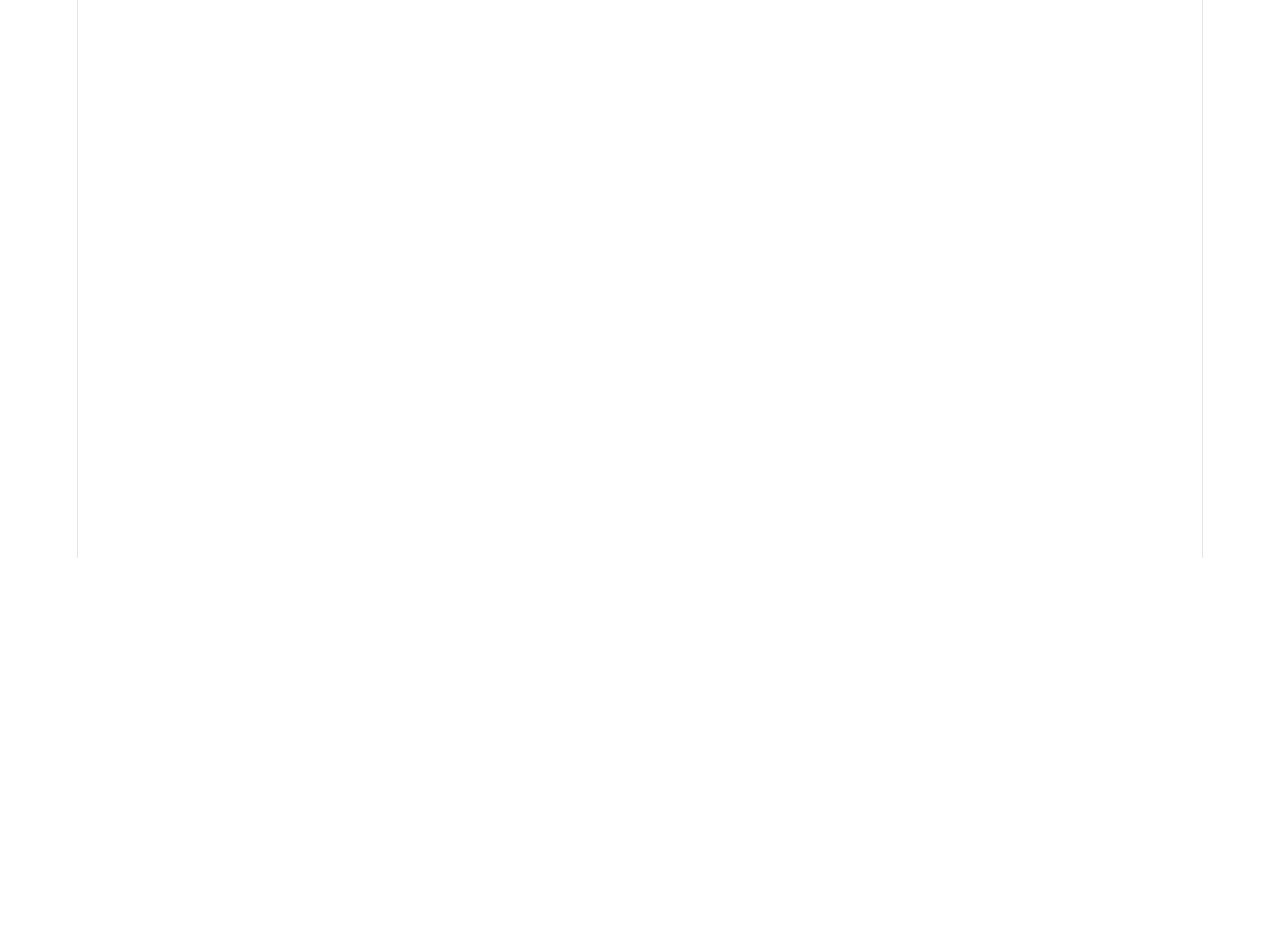
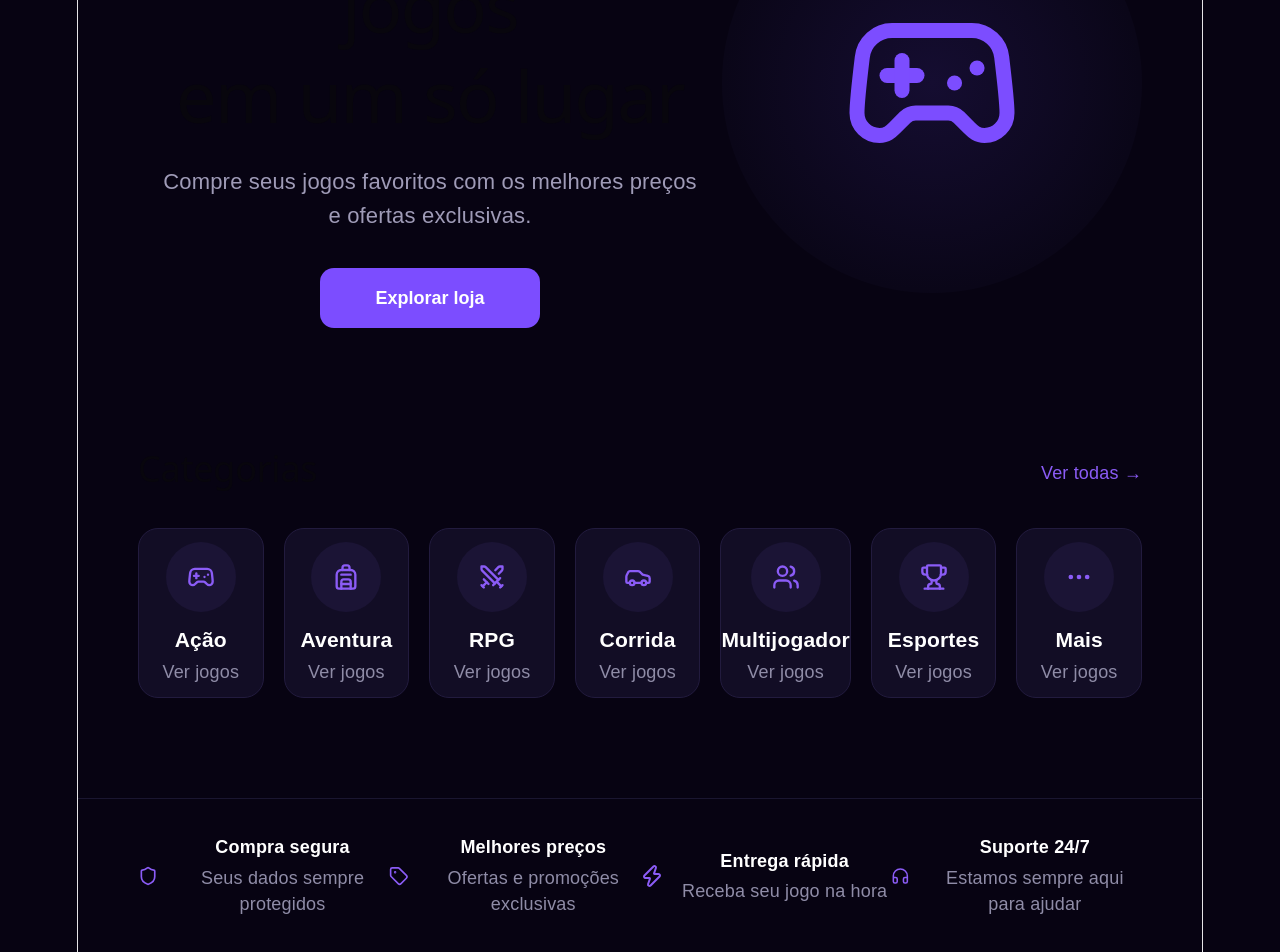
Before and after one commit to CristhianDeJesusAlmeida/Projeto-Vaporzao, a React (Vite) app: page / in a window 1280 px wide. Shown: the part 242-1194 px from the top of the page. Before the commit the page ends 800 px from the top, so only its background shows below. Built offline with nearby package versions, Linux system fonts and the light colour scheme.

Commit message:
Pagina Home adcionada

```diff
--- a/package.json
+++ b/package.json
@@ -11,9 +11,11 @@
   },
   "dependencies": {
     "axios": "^1.16.1",
+    "lucide-react": "^1.16.0",
     "react": "^19.2.6",
     "react-dom": "^19.2.6",
-    "react-router": "^7.15.1"
+    "react-router": "^7.15.1",
+    "react-router-dom": "^7.15.1"
   },
   "devDependencies": {
     "@eslint/js": "^10.0.1",
--- /dev/null
+++ b/src/pages/Home.css
@@ -0,0 +1,370 @@
+/* Home.css */
+
+* {
+  margin: 0;
+  padding: 0;
+  box-sizing: border-box;
+}
+
+body {
+  background: #070312;
+  font-family: Arial, Helvetica, sans-serif;
+  color: white;
+}
+
+.home {
+  width: 100%;
+  min-height: 100vh;
+  background: #070312;
+}
+
+/* NAVBAR */
+
+.navbar {
+  width: 100%;
+  height: 90px;
+  border-bottom: 1px solid #1a1630;
+
+  display: flex;
+  align-items: center;
+  justify-content: space-between;
+
+  padding: 0 60px;
+}
+
+.logo {
+  display: flex;
+  align-items: center;
+  gap: 12px;
+}
+
+.logo-icon {
+  width: 38px;
+  height: 38px;
+  background: #7c4dff;
+
+  border-radius: 10px;
+
+  display: flex;
+  align-items: center;
+  justify-content: center;
+}
+
+.logo h2 {
+  font-size: 28px;
+}
+
+.logo span {
+  color: #8b5cf6;
+}
+
+nav {
+  display: flex;
+  gap: 30px;
+}
+
+nav a {
+  text-decoration: none;
+  color: #8f8ca7;
+  font-size: 16px;
+  transition: 0.3s;
+}
+
+nav a:hover {
+  color: white;
+}
+
+nav .active {
+  color: #8b5cf6;
+}
+
+.navbar-right {
+  display: flex;
+  align-items: center;
+  gap: 20px;
+}
+
+.search-box {
+  width: 420px;
+  height: 45px;
+
+  border: 1px solid #2b2447;
+  border-radius: 12px;
+
+  display: flex;
+  align-items: center;
+
+  padding: 0 15px;
+  gap: 10px;
+
+  color: #777;
+}
+
+.search-box input {
+  background: transparent;
+  border: none;
+  outline: none;
+  color: white;
+  width: 100%;
+}
+
+.icon {
+  cursor: pointer;
+}
+
+.cart {
+  position: relative;
+  cursor: pointer;
+}
+
+.cart span {
+  width: 18px;
+  height: 18px;
+  background: #8b5cf6;
+  border-radius: 50%;
+
+  position: absolute;
+  top: -8px;
+  right: -10px;
+
+  display: flex;
+  align-items: center;
+  justify-content: center;
+
+  font-size: 11px;
+}
+
+/* HERO */
+
+.hero {
+  width: 100%;
+  min-height: 520px;
+
+  display: flex;
+  align-items: center;
+  justify-content: space-between;
+
+  padding: 80px 60px;
+}
+
+.hero-text h1 {
+  font-size: 72px;
+  line-height: 90px;
+  margin-bottom: 25px;
+}
+
+.hero-text p {
+  color: #9f9bb7;
+  font-size: 22px;
+  line-height: 34px;
+  margin-bottom: 35px;
+}
+
+.hero-text button {
+  width: 220px;
+  height: 60px;
+
+  border: none;
+  border-radius: 14px;
+
+  background: #7c4dff;
+  color: white;
+
+  font-size: 18px;
+  font-weight: bold;
+
+  cursor: pointer;
+  transition: 0.3s;
+}
+
+.hero-text button:hover {
+  background: #6938ef;
+}
+
+.hero-image {
+  display: flex;
+  align-items: center;
+  justify-content: center;
+}
+
+.circle {
+  width: 420px;
+  height: 420px;
+
+  border-radius: 50%;
+
+  background: radial-gradient(circle, #150d31 0%, #0a0618 70%);
+
+  display: flex;
+  align-items: center;
+  justify-content: center;
+
+  color: #7c4dff;
+}
+
+/* CATEGORIAS */
+
+.categories {
+  padding: 40px 60px;
+}
+
+.categories-top {
+  display: flex;
+  align-items: center;
+  justify-content: space-between;
+
+  margin-bottom: 30px;
+}
+
+.categories-top h2 {
+  font-size: 36px;
+}
+
+.categories-top a {
+  text-decoration: none;
+  color: #8b5cf6;
+}
+
+.categories-grid {
+  display: grid;
+  grid-template-columns: repeat(7, 1fr);
+  gap: 20px;
+}
+
+.category-card {
+  height: 170px;
+
+  background: #120d25;
+  border: 1px solid #221b3e;
+  border-radius: 20px;
+
+  display: flex;
+  flex-direction: column;
+  align-items: center;
+  justify-content: center;
+
+  transition: 0.3s;
+  cursor: pointer;
+}
+
+.category-card:hover {
+  transform: translateY(-5px);
+  border-color: #7c4dff;
+}
+
+.category-icon {
+  width: 70px;
+  height: 70px;
+
+  border-radius: 50%;
+  background: #1b1435;
+
+  display: flex;
+  align-items: center;
+  justify-content: center;
+
+  color: #8b5cf6;
+
+  margin-bottom: 15px;
+}
+
+.category-card h3 {
+  margin-bottom: 6px;
+}
+
+.category-card p {
+  color: #8f8ca7;
+}
+
+/* BENEFÍCIOS */
+
+.benefits {
+  width: 100%;
+  margin-top: 60px;
+
+  border-top: 1px solid #1a1630;
+
+  display: grid;
+  grid-template-columns: repeat(4, 1fr);
+
+  padding: 35px 60px;
+}
+
+.benefit-item {
+  display: flex;
+  align-items: center;
+  gap: 18px;
+}
+
+.benefit-item svg {
+  color: #8b5cf6;
+}
+
+.benefit-item p {
+  color: #8f8ca7;
+  margin-top: 4px;
+}
+
+/* RESPONSIVO */
+
+@media (max-width: 1200px) {
+  .categories-grid {
+    grid-template-columns: repeat(3, 1fr);
+  }
+
+  .hero {
+    flex-direction: column;
+    gap: 60px;
+    text-align: center;
+  }
+
+  .benefits {
+    grid-template-columns: repeat(2, 1fr);
+    gap: 40px;
+  }
+}
+
+@media (max-width: 768px) {
+  .navbar {
+    padding: 20px;
+    flex-direction: column;
+    height: auto;
+    gap: 20px;
+  }
+
+  nav {
+    flex-wrap: wrap;
+    justify-content: center;
+  }
+
+  .search-box {
+    width: 100%;
+  }
+
+  .hero {
+    padding: 50px 20px;
+  }
+
+  .hero-text h1 {
+    font-size: 48px;
+    line-height: 60px;
+  }
+
+  .categories {
+    padding: 20px;
+  }
+
+  .categories-grid {
+    grid-template-columns: repeat(2, 1fr);
+  }
+
+  .benefits {
+    grid-template-columns: 1fr;
+    padding: 30px 20px;
+  }
+
+  .circle {
+    width: 260px;
+    height: 260px;
+  }
+}
--- a/src/pages/HomePage.jsx
+++ b/src/pages/HomePage.jsx
@@ -1,5 +1,105 @@
+import "./Home.css";
+import {Search,ShoppingCart,User,Gamepad2,Swords,Backpack,Car,Users,Trophy,MoreHorizontal,Shield,Tag,Zap,Headphones,} from "lucide-react";
+
+  const categorias = [
+    {nome: "Ação",icon: <Gamepad2 size={28} />,},
+    {nome: "Aventura",icon: <Backpack size={28} />,},
+    {nome: "RPG",icon: <Swords size={28} />, },
+    {nome: "Corrida",icon: <Car size={28} />, },
+    {nome: "Multijogador",icon: <Users size={28} />,},
+    {nome: "Esportes",icon: <Trophy size={28} />,},
+    {nome: "Mais",icon: <MoreHorizontal size={28} />,},
+  ];
+
+
+
 export const HomePage = () => {
     return(
-        <h1>Home Page</h1>
+         <div className="home">
+
+      <section className="hero">
+        <div className="hero-text">
+          <h1>
+            Os melhores jogos
+            <br />
+            em um só lugar
+          </h1>
+
+          <p>
+            Compre seus jogos favoritos com os melhores preços
+            <br />
+            e ofertas exclusivas.
+          </p>
+
+          <button>Explorar loja</button>
+        </div>
+
+        <div className="hero-image">
+          <div className="circle">
+            <Gamepad2 size={180} />
+          </div>
+        </div>
+      </section>
+
+
+      <section className="categories">
+        <div className="categories-top">
+          <h2>Categorias</h2>
+
+          <a href="">Ver todas →</a>
+        </div>
+
+        <div className="categories-grid">
+          {categorias.map((categoria) => (
+            <div className="category-card" key={categoria.nome}>
+              <div className="category-icon">{categoria.icon}</div>
+
+              <h3>{categoria.nome}</h3>
+
+              <p>Ver jogos</p>
+            </div>
+          ))}
+        </div>
+      </section>
+
+
+      <section className="benefits">
+        <div className="benefit-item">
+          <Shield />
+
+          <div>
+            <h4>Compra segura</h4>
+            <p>Seus dados sempre protegidos</p>
+          </div>
+        </div>
+
+        <div className="benefit-item">
+          <Tag />
+
+          <div>
+            <h4>Melhores preços</h4>
+            <p>Ofertas e promoções exclusivas</p>
+          </div>
+        </div>
+
+        <div className="benefit-item">
+          <Zap />
+
+          <div>
+            <h4>Entrega rápida</h4>
+            <p>Receba seu jogo na hora</p>
+          </div>
+        </div>
+
+        <div className="benefit-item">
+          <Headphones />
+
+          <div>
+            <h4>Suporte 24/7</h4>
+            <p>Estamos sempre aqui para ajudar</p>
+          </div>
+        </div>
+      </section>
+    </div>
     );
 }
--- a/src/pages/LojaPage.jsx
+++ b/src/pages/LojaPage.jsx
@@ -1,3 +1,5 @@
+import "./loja.css";
+
 export const LojaPage = () => {
     return (
         <h1>Loja Page</h1>
--- a/src/pages/PromocoesPage.jsx
+++ b/src/pages/PromocoesPage.jsx
@@ -1,3 +1,5 @@
+import "./promocoes.css";
+
 export const PromocoesPage = () => {
     return (
         <h1>Promoções Page</h1>
--- a/src/pages/SobrePage.jsx
+++ /dev/null
@@ -1,5 +0,0 @@
-export const SobrePage = () =>{
-    return(
-        <h1>Sobre Page</h1>
-    )
-}
--- a/src/routes/routes.jsx
+++ b/src/routes/routes.jsx
@@ -1,4 +1,4 @@
-import {BrowserRouter, Routes, Route} from "react-router"
+import {BrowserRouter, Routes, Route} from "react-router-dom"
 import { HomePage } from "../pages/HomePage"
 import {LojaPage} from "../pages/LojaPage"
 import {PromocoesPage} from "../pages/PromocoesPage"
@@ -10,10 +10,10 @@ export function AppRoutes() {
         <BrowserRouter>
             <Routes>
                 <Route path="/" element = {<HomePage />} />
-                <Route path="loja" element = {<LojaPage />} />
-                <Route path="promoções" element = {<PromocoesPage />} />
-                <Route path="sobre" element = {<SobrePage/>}/>
-                <Route path="*" element = {<NotFoundPage />} />
+                <Route path="/loja" element = {<LojaPage />} />
+                <Route path="/Promoções" element = {<PromocoesPage />} />
+                <Route path="/Sobre" element = {<SobrePage/>}/>
+                <Route path="/*" element = {<NotFoundPage />} />
             </Routes>
         </BrowserRouter>
     )
```
Also changed, not shown: src/components/Navbar.css (added), src/components/Navbar.jsx (added), src/pages/loja.css (added), src/pages/promocoes.css (added), src/pages/sobre.css (added), 1 other file (tests, documents, lock files or other folders).
